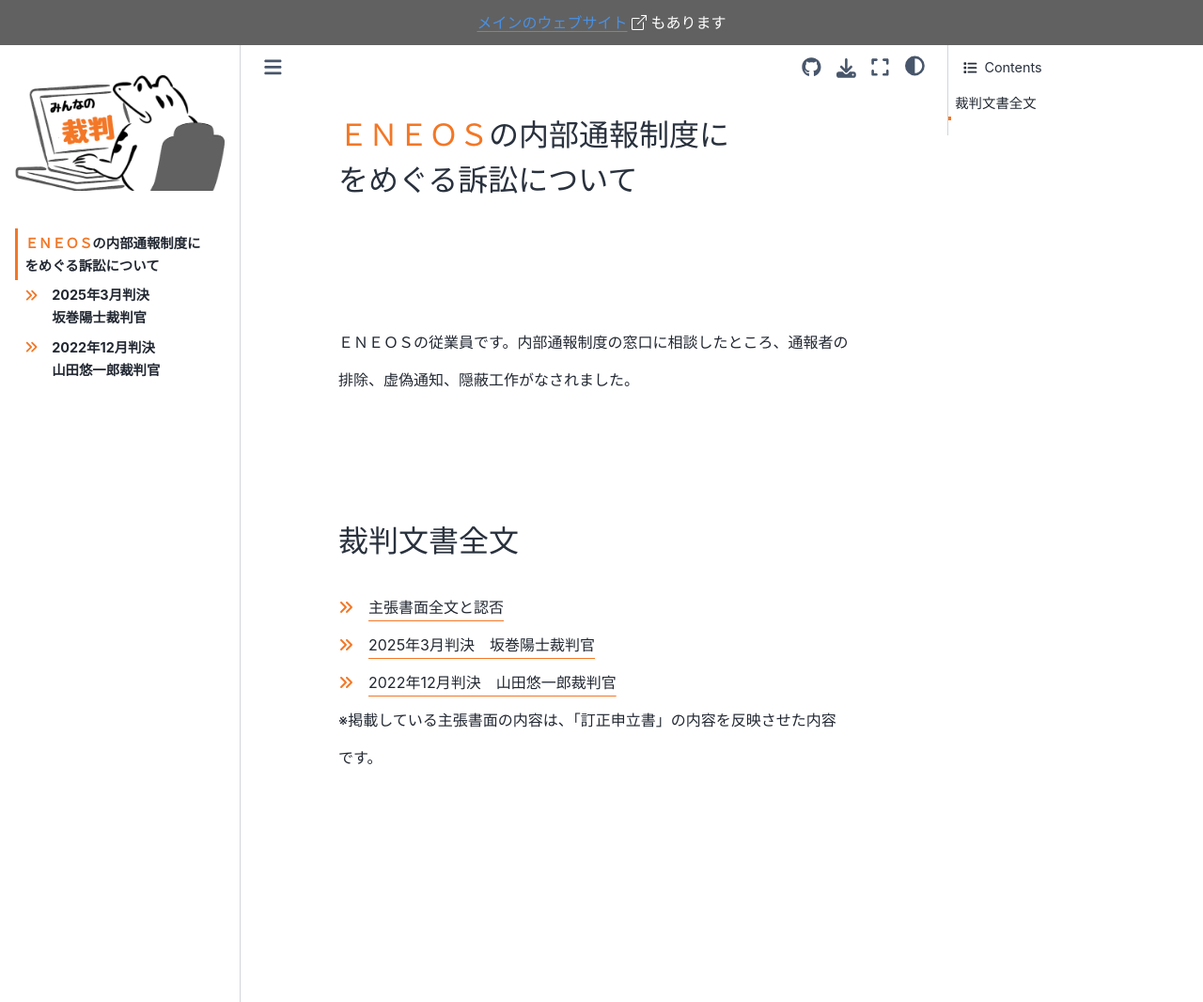
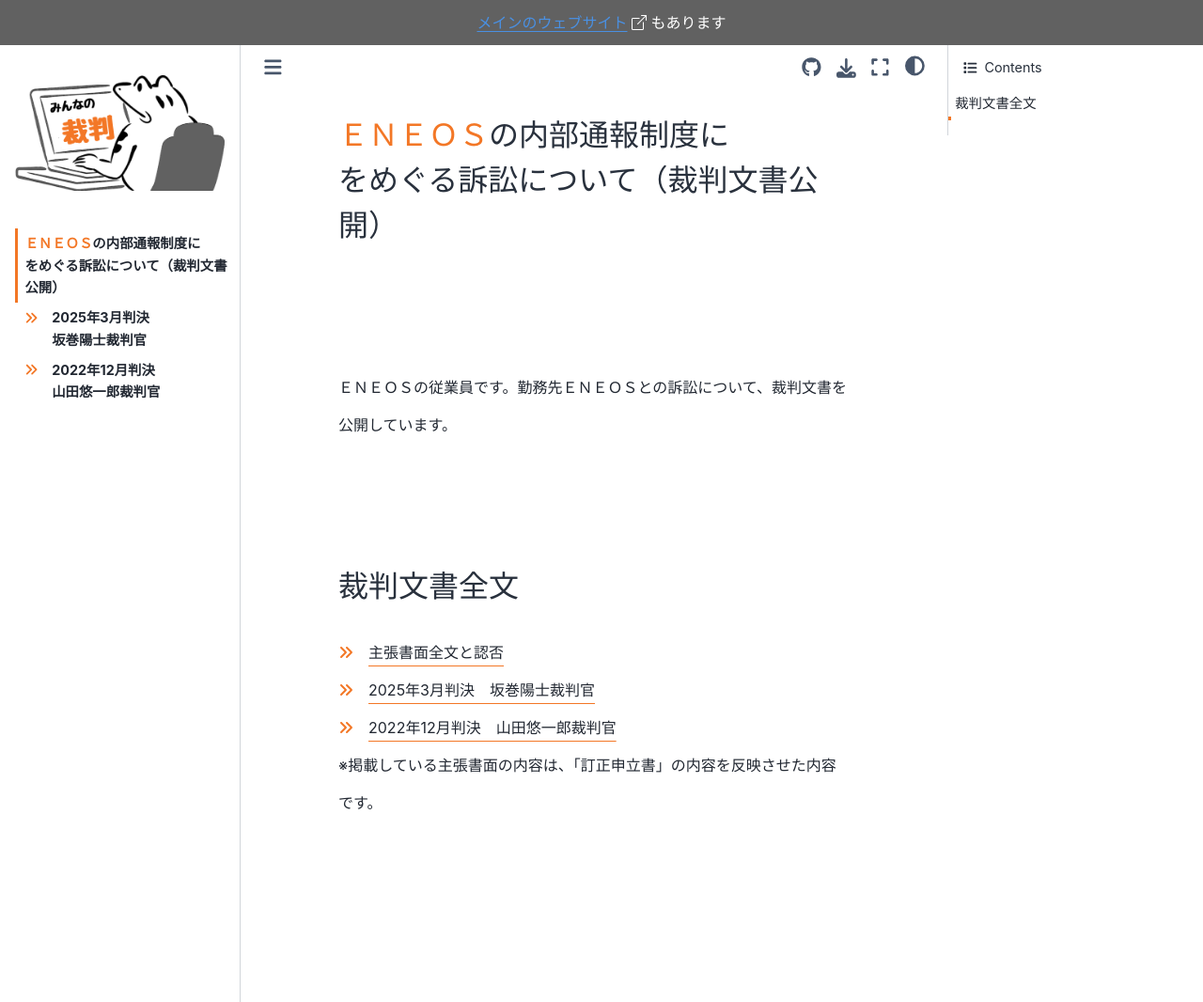
Before and after one commit to minnanosaiban/eneos-saiban, a Jupyter Book: the page built from index.md, in a window 1280 px wide and 1066 px high. Shown: the whole window at 94% size. Built offline with Jupyter Book 1.0.4 settings and Sphinx 7.4.7 and the Sphinx Book theme 1.1.4, drawn with Linux system fonts in a browser that asks for light colours; pages that are not in the unit, such as notebooks, are missing from menus.

```diff
--- a/index.md
+++ b/index.md
@@ -1,6 +1,6 @@
-# <span style="color: #f37726;">ＥＮＥＯＳ</span>の内部通報制度に<br>をめぐる訴訟について
+# <span style="color: #f37726;">ＥＮＥＯＳ</span>の内部通報制度に<br>をめぐる訴訟について（裁判文書公開）
 
-ＥＮＥＯＳの従業員です。内部通報制度の窓口に相談したところ、通報者の排除、虚偽通知、隠蔽工作がなされました。
+ＥＮＥＯＳの従業員です。勤務先ＥＮＥＯＳとの訴訟について、裁判文書を公開しています。
 
 ## 裁判文書全文
 
--- /dev/null
+++ b/requirements.txt
@@ -0,0 +1,3 @@
+jupyter-book
+sphinx-book-theme
+linkify-it-py
```
Also changed, not shown: README.md (+3 -17 lines), 5 other files.
